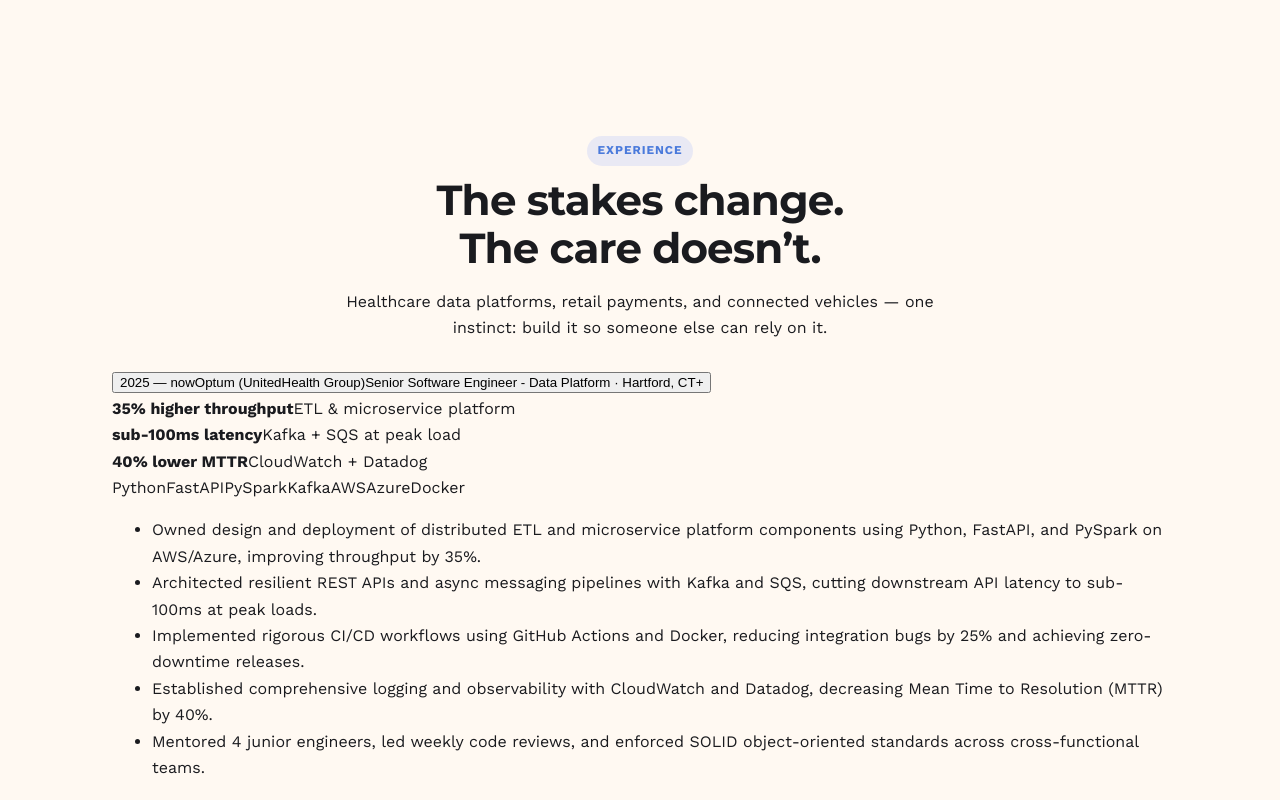
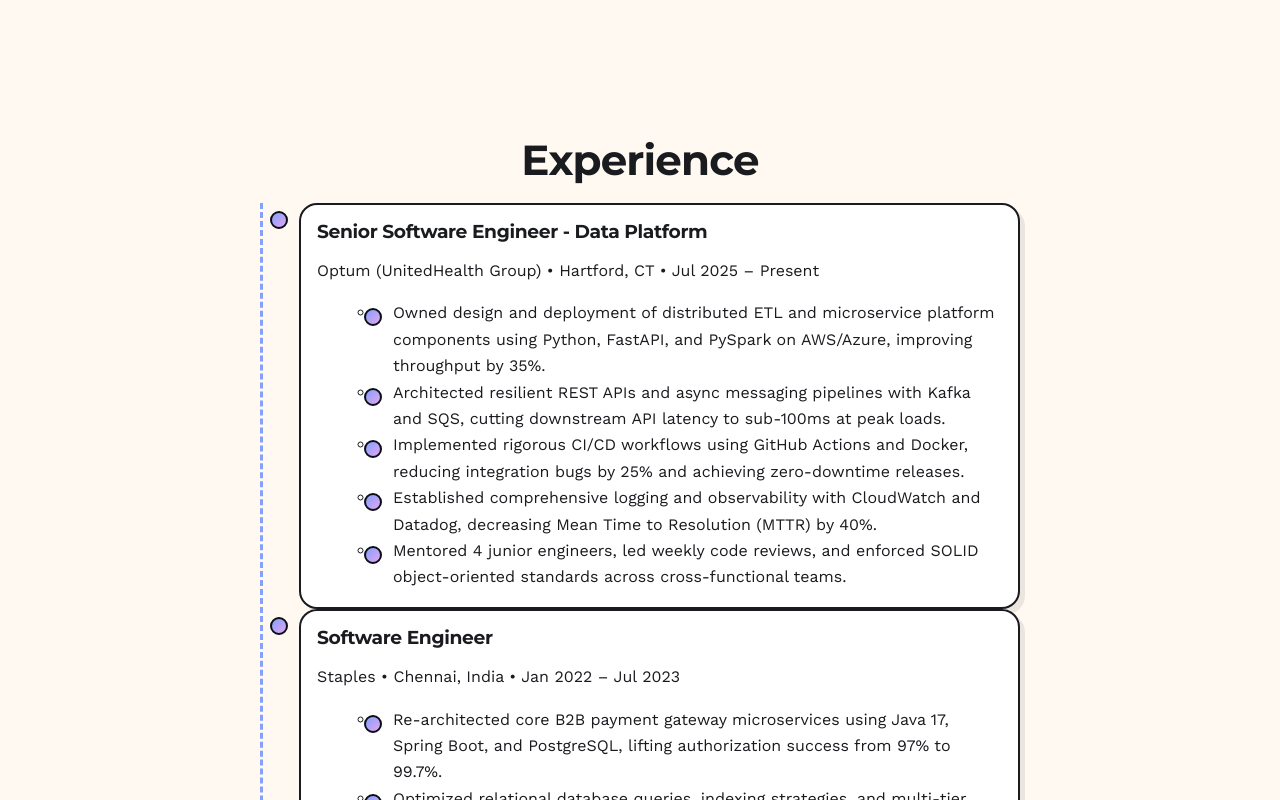
Before and after one commit to khajamujahid/Portfolio, a Next.js app: page / in a window 1280 px wide. Shown: the part 5740-6540 px from the top of the page. Built offline with nearby package versions, Linux system fonts and the light colour scheme.

Commit message:
Revert redesign: restore components/Experience.jsx

```diff
--- a/components/Experience.jsx
+++ b/components/Experience.jsx
@@ -1,84 +1,22 @@
-"use client";
+'use client';
+import { motion } from 'framer-motion';
+import { experience } from '@/lib/data';
 
-import { useState } from "react";
-import { experience } from "@/lib/data";
-
-export default function Experience() {
-  const [open, setOpen] = useState(0);
-
+export default function Experience(){
   return (
-    <section className="section" id="experience" aria-labelledby="exp-title">
-      <div className="section-head">
-        <div>
-          <p className="eyebrow">Experience</p>
-          <h2 id="exp-title" className="section-title">
-            The stakes change.
-            <br />
-            The care doesn’t.
-          </h2>
-        </div>
-        <p className="section-note">
-          Healthcare data platforms, retail payments, and connected vehicles — one instinct: build
-          it so someone else can rely on it.
-        </p>
-      </div>
-
-      <div className="exp-list">
-        {experience.map((job, index) => {
-          const isOpen = open === index;
-          const panelId = `exp-panel-${index}`;
-          return (
-            <div className="exp-item" key={job.meta} data-open={isOpen ? "true" : "false"}>
-              <button
-                type="button"
-                className="exp-trigger"
-                aria-expanded={isOpen}
-                aria-controls={panelId}
-                onClick={() => setOpen(isOpen ? -1 : index)}
-              >
-                <span className="exp-year">{job.year}</span>
-                <span className="exp-main">
-                  <span className="exp-company">{job.company}</span>
-                  <span className="exp-role">
-                    {job.role} · {job.location}
-                  </span>
-                </span>
-                <span className="exp-toggle" aria-hidden="true">
-                  +
-                </span>
-              </button>
-              <div className="exp-panel" id={panelId}>
-                <div className="exp-panel-inner">
-                  <div className="exp-body">
-                    <div>
-                      <div className="outcome-row">
-                        {job.outcomes?.map((o) => (
-                          <div className="outcome-pill" key={o.label}>
-                            <strong>{o.label}</strong>
-                            <span>{o.detail}</span>
-                          </div>
-                        ))}
-                      </div>
-                      <div className="exp-tags">
-                        {job.tags?.map((t) => (
-                          <span className="tag" key={t}>
-                            {t}
-                          </span>
-                        ))}
-                      </div>
-                    </div>
-                    <ul className="exp-bullets">
-                      {job.bullets.map((b) => (
-                        <li key={b}>{b}</li>
-                      ))}
-                    </ul>
-                  </div>
-                </div>
-              </div>
-            </div>
-          );
-        })}
-      </div>
+    <section id="experience" className="section" aria-labelledby="exp-title">
+      <h2 id="exp-title">Experience</h2>
+      <ol className="timeline">
+        {experience.map((e,i)=>(
+          <li key={i}>
+            <motion.div className="tl-card" initial={{opacity:0, y:20}} whileInView={{opacity:1, y:0}} viewport={{once:true}} transition={{delay: i*0.1}}>
+              <h3>{e.role}</h3>
+              <p className="meta">{e.meta}</p>
+              <ul>{e.bullets.map((b, j)=>(<li key={j}>{b}</li>))}</ul>
+            </motion.div>
+          </li>
+        ))}
+      </ol>
     </section>
   );
 }
```
